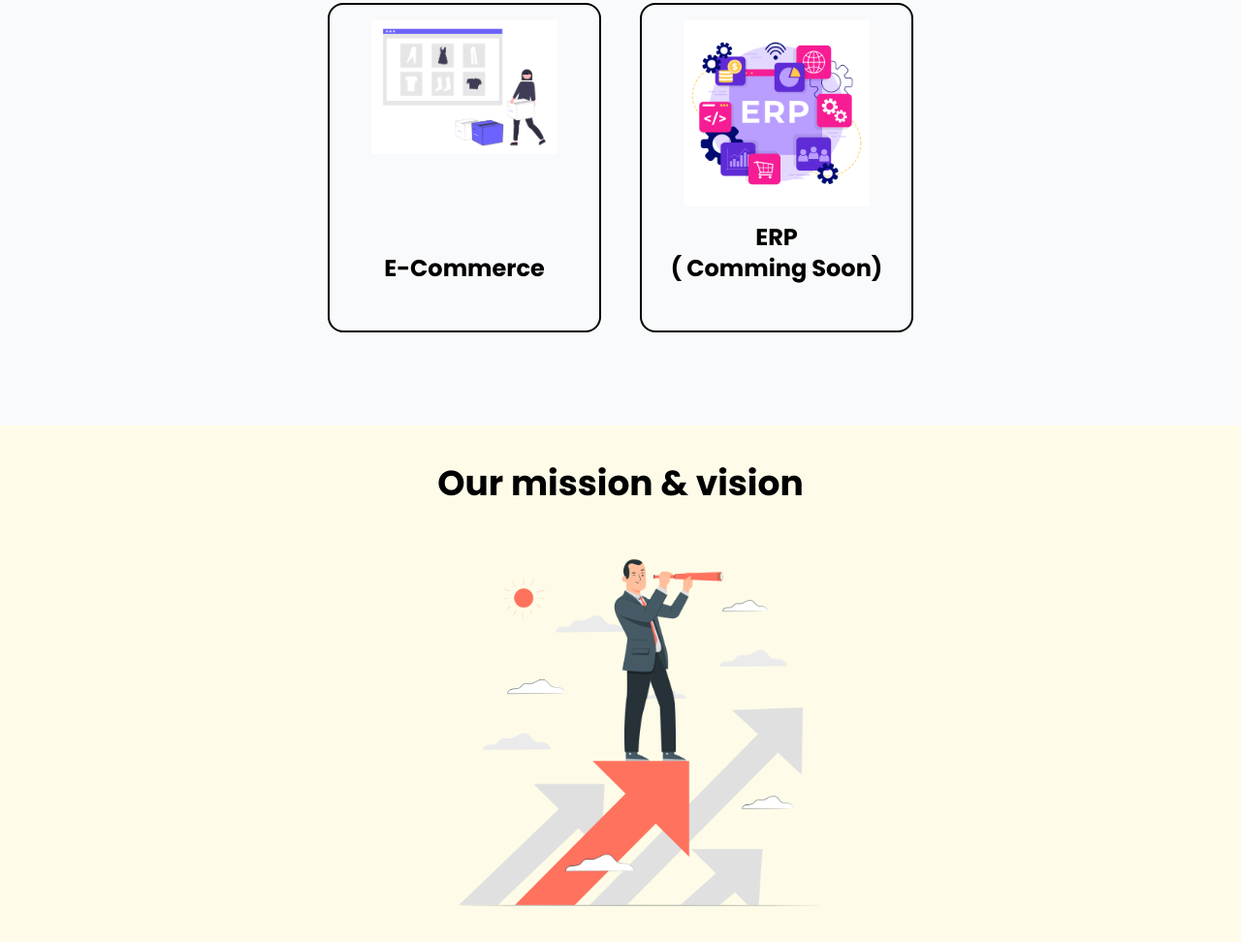
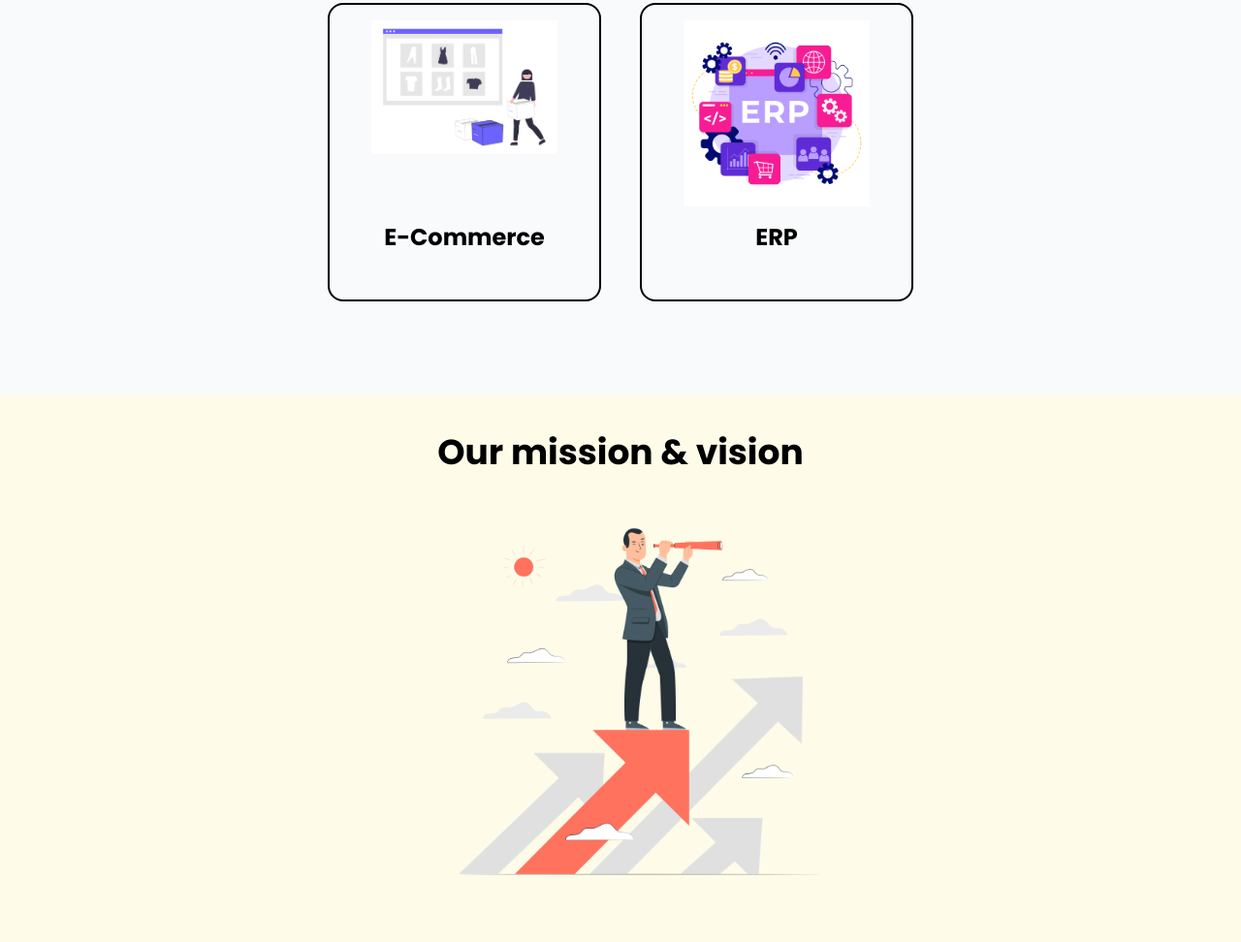
Before and after one commit to websyra/Websyra, a website: page index.html in a window 1280 px wide. Shown: the part 1465-2437 px from the top of the page at 97% size. Drawn offline with nearby package versions, Linux system fonts and the light colour scheme.

Commit message:
Coming soon removed

```diff
--- a/index.html
+++ b/index.html
@@ -205,8 +205,7 @@
                 <div
                     class="border-2 border-black rounded-2xl text-center p-4 transition transform hover:scale-105 hover:shadow-lg h-full flex flex-col justify-between">
                     <img src="./Images/erp.jpg" class="w-48 mx-auto mb-4 transition-transform duration-300" alt="ERP">
-                    <h2 class="text-2xl font-bold mt-auto pb-8">ERP <br>
-                        ( Comming Soon)</h2>
+                    <h2 class="text-2xl font-bold mt-auto pb-8">ERP <br></h2>
                 </div>
             </div>
         </div>
```
